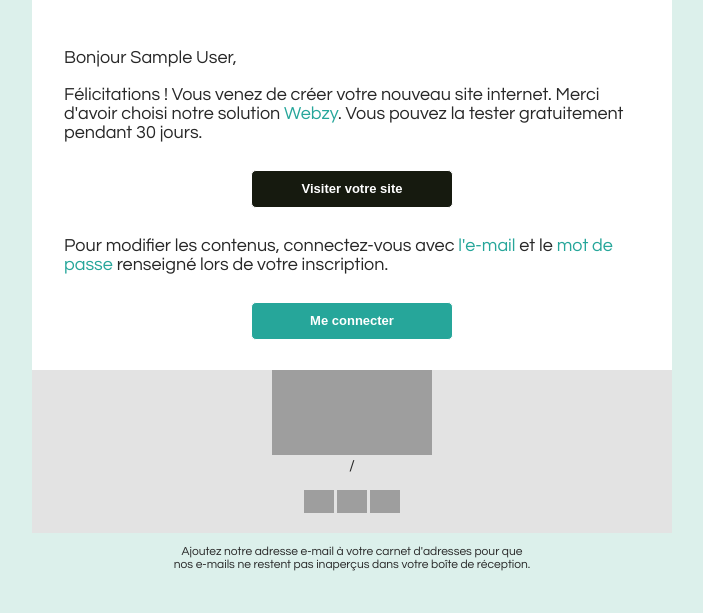
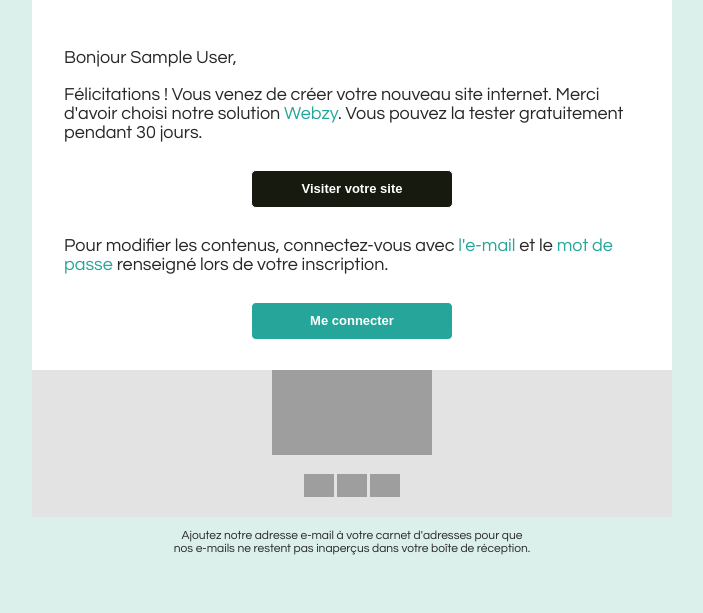
Before and after one commit to Mewgan/ikosoft-module, a PHP site: template Views/Mail/account_created.html.twig in a window 1280 px wide. Shown: the part 654-1267 px from the top of the page, without its empty margins (288-991 px from the left). After the commit the page ends 1209 px from the top, so only its background shows below. Run offline with PHP 8.4, Linux system fonts and the light colour scheme; the template is opened without the code that fills it: most values are stand-ins (such as "Sample title", 1, 10 or a date in 2020); some libraries are stand-ins or nearby versions; grey boxes are pictures that could not be loaded.

Commit message:
update mail template

```diff
--- a/Views/mail_layout.html.twig
+++ b/Views/mail_layout.html.twig
@@ -164,11 +164,6 @@
                     </td>
                 </tr>
                 <tr>
-                    <td align="center">
-                        <span style="color: #282828;">{{ setting.params.phone }} /</span>  <a href="mailto:{{ setting.params.email }}" style="text-decoration: none;color: #26a69a;">{{ setting.params.email }}</a>
-                    </td>
-                </tr>
-                <tr>
                     <td align="center"><p style="color: #282828;">{{ setting.params.address }}</p></td>
                 </tr>
                 </tbody>
```
